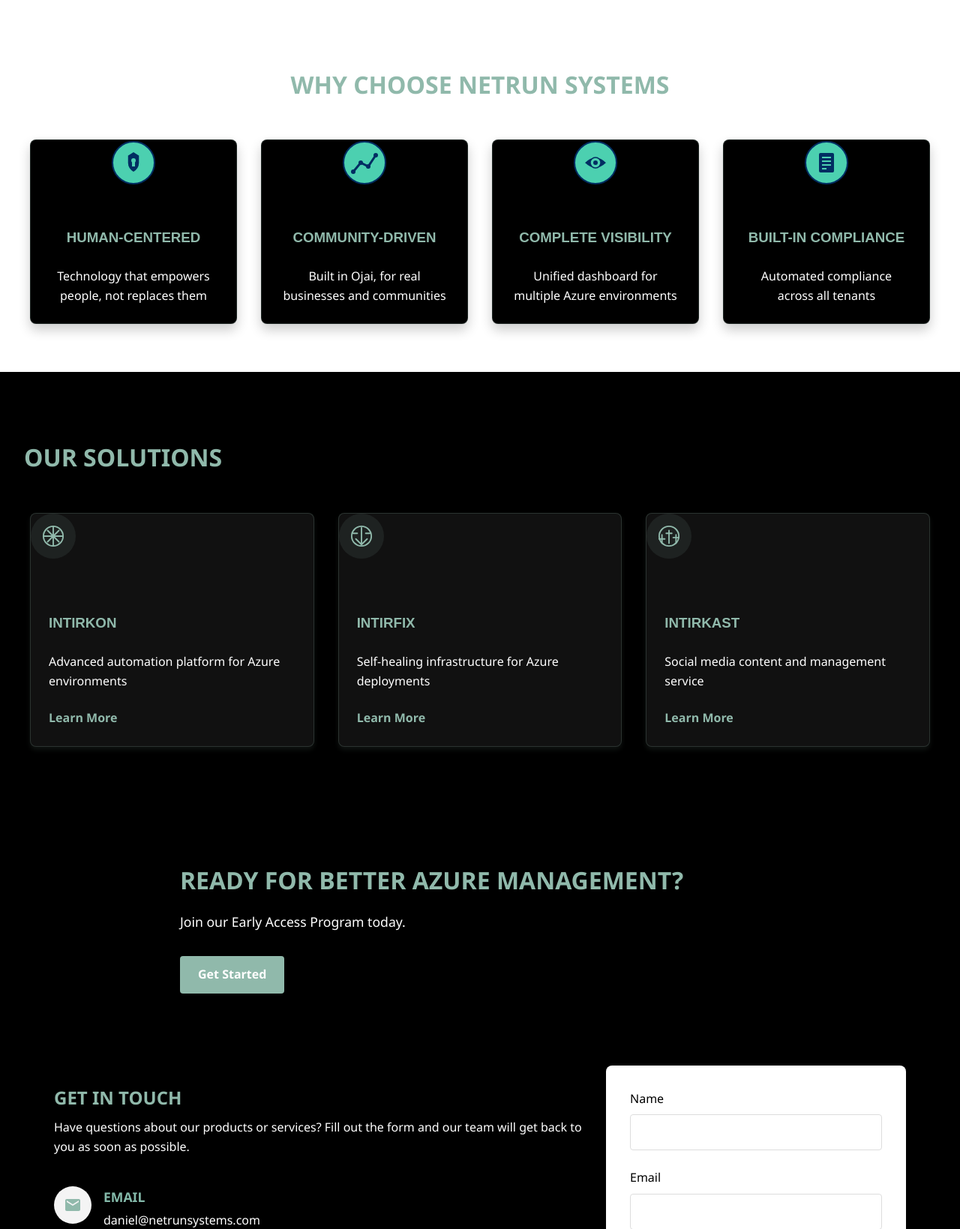
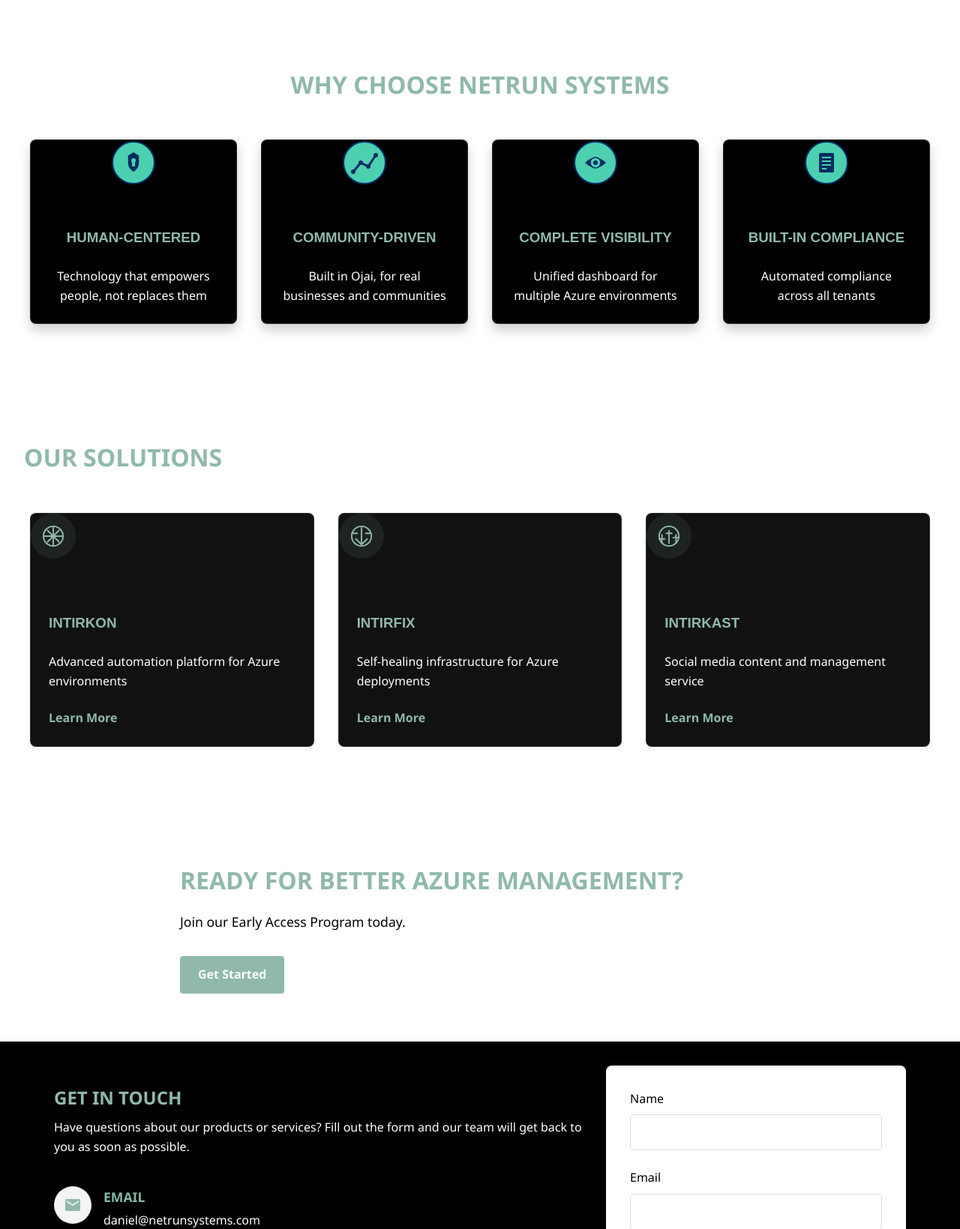
Before and after one commit to schoonercg/netrunsystems, a Flask app: page / in a window 1280 px wide. Shown: the part 545-2184 px from the top of the page at 75% size. Run offline with Flask 3, Linux system fonts and the light colour scheme.

Commit message:
Assistant checkpoint: Update section backgrounds to white
Assistant generated file changes:
- static/css/styles.css: Update products and CTA section backgrounds, Update CTA section background

---

User prompt:

the products section and the call to action section should also have white backgrounds. though not the individual grids themselves which should remain black.

Replit-Commit-Author: Assistant
Replit-Commit-Session-Id: 69c2221a-5203-4e90-a048-2a57da72fcf5

```diff
--- a/static/css/styles.css
+++ b/static/css/styles.css
@@ -396,6 +396,7 @@ nav {
 .products {
   padding: 4rem 2rem;
   text-align: left;
+  background-color: #ffffff;
 }
 
 .products h2 {
@@ -558,11 +559,9 @@ nav {
 
 /* CTA Section */
 .cta {
-  background: linear-gradient(rgba(0, 0, 0, 0.9), rgba(0, 0, 0, 0.9)), url('../images/cta-bg.jpg');
-  background-size: cover;
-  background-position: center;
+  background-color: #ffffff;
   padding: 4rem 2rem;
-  color: var(--white);
+  color: var(--secondary-color);
   text-align: left;
 }
 
```
